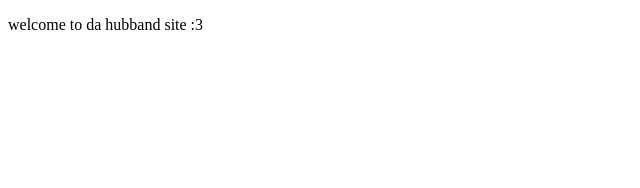
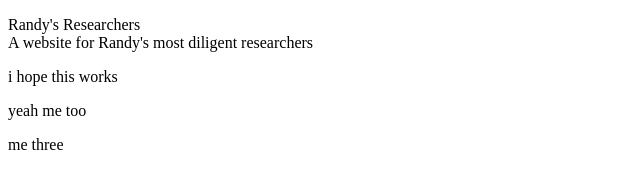
Before and after one commit to longoria1493/randys-researchers, a plain HTML site: page index.html in a window 1280 px wide. Shown: the whole page, without its empty margins (0-640 px from the left). Drawn offline with Linux system fonts and the light colour scheme.

Commit message:
Update index.html

```diff
--- a/index.html
+++ b/index.html
@@ -1,10 +1,20 @@
 <!DOCTYPE html>
 <html>
   <head>
+    <meta name="viewport" content="width=device-width, initial-scale=1.0">
     <title>Randy's Researchers</title>
+    <link href="style.css" rel="stylesheet" type="text/css" media="all">
   </head>
 
   <body>
-  <p>welcome to da hubband site :3</p>
+    <header>
+      <p>Randy's Researchers
+      <br>A website for Randy's most diligent researchers</p>
+    </header>
+    <main>
+      <p>i hope this works</p>
+      <p>yeah me too</p>
+      <p>me three</p>
+    </main>
   </body>
 </html>
```
